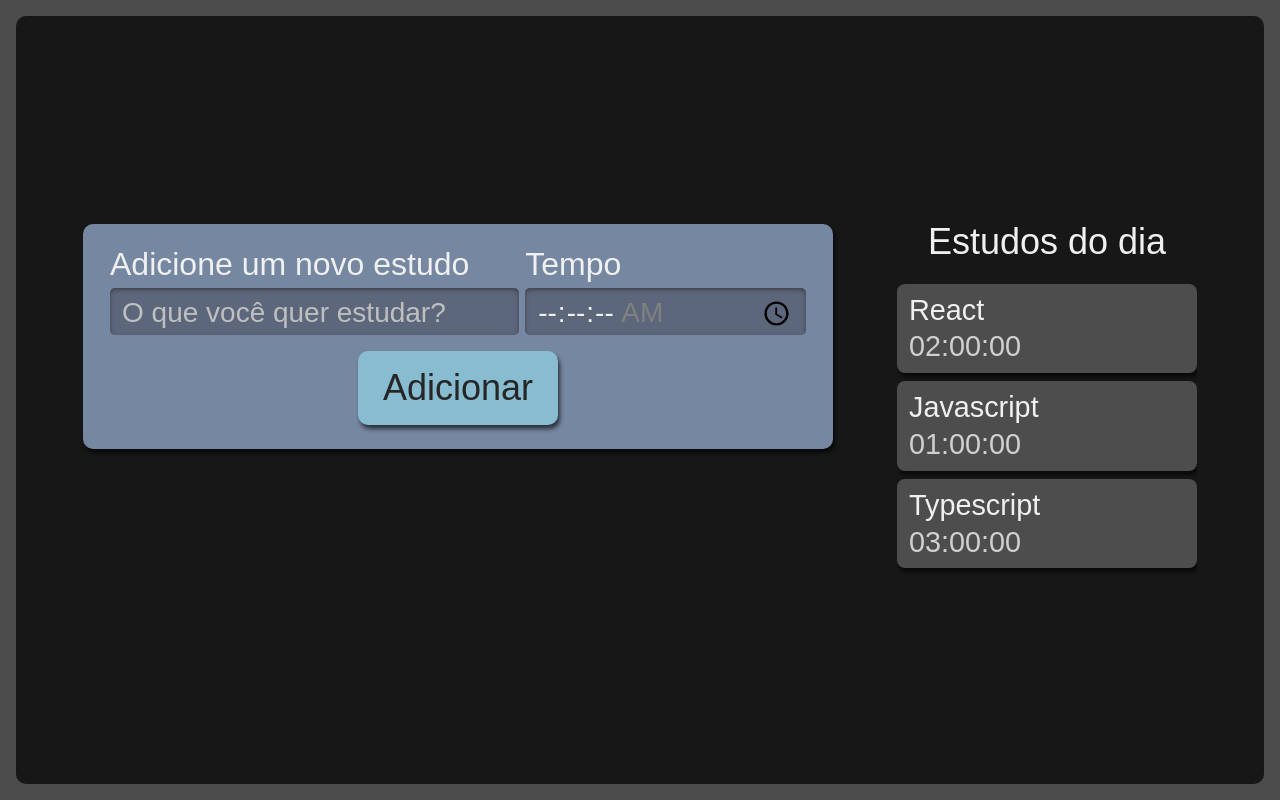
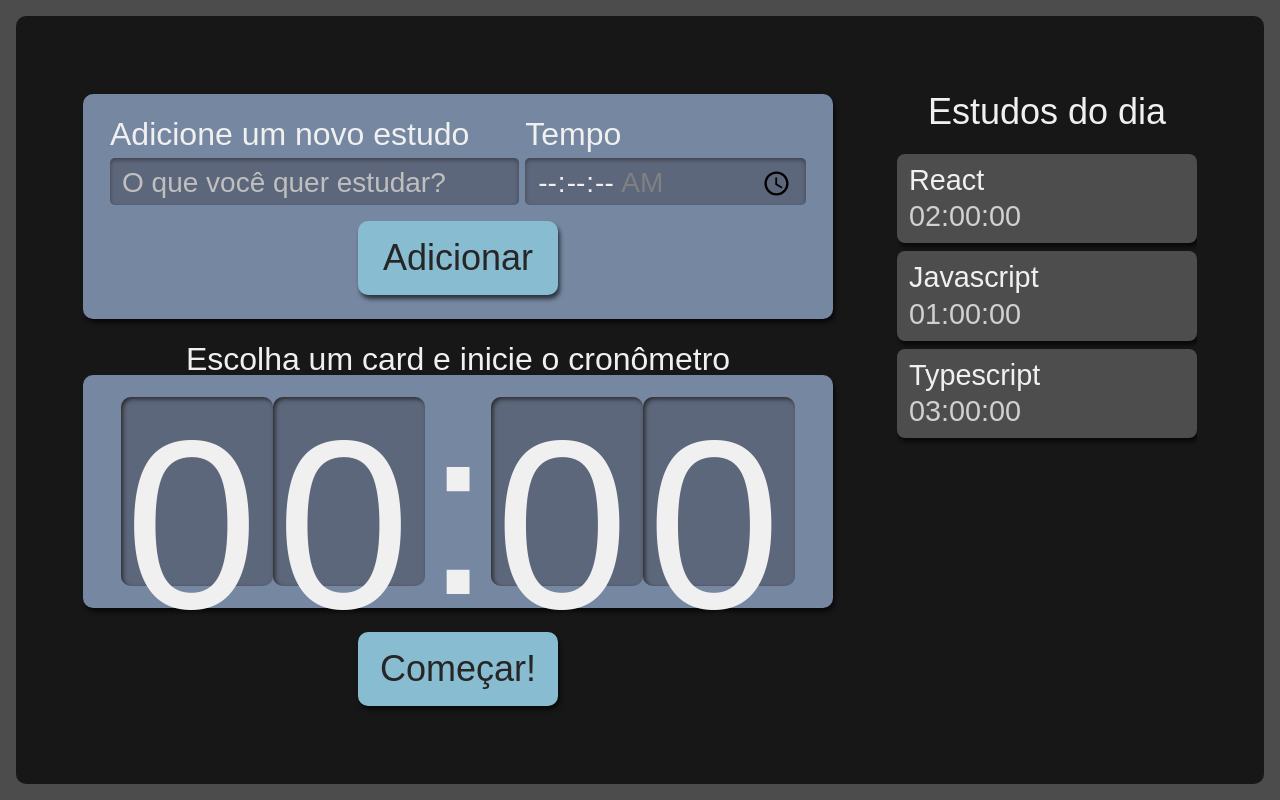
Before and after one commit to AdmAlexandreMattos/react-alura-studies, a React (Create React App) app: page / in a window 1280 px wide. Built offline with nearby package versions, Linux system fonts and the light colour scheme.

Commit message:
Criando o cronômetro
Criando o cronômetro para exibição do tempo corrido em relação ao estudo.

```diff
--- /dev/null
+++ b/src/components/Cronometro/Cronometro.module.scss
@@ -0,0 +1,58 @@
+.cronometro {
+  display: flex;
+  flex-direction: column;
+  align-items: center;
+  grid-area: cronometro;
+
+  .relogioWrapper {
+    align-items: center;
+    background-color: #7687a1;
+    border-radius: 10px;
+    box-shadow: 2px 4px 4px #0000009f;
+    box-sizing: border-box;
+    display: flex;
+    font-size: 5rem;
+    justify-content: center;
+    margin-bottom: 24px;
+    padding: 16px 12px;
+    width: 100%;
+  }
+
+  .titulo {
+    font-size: 2rem;
+  }
+
+  button {
+    background-color: #88bcd1;
+    border-radius: 10px;
+    box-shadow: 2px 4px 4px #0000009f;
+    color: #272626;
+    cursor: pointer;
+    font-size: 1.25rem;
+    padding: 16px;
+    width: 150px;
+
+    &:active {
+      background-color: #7ca6b7;
+      box-shadow: 2px 2px 4px #0000009f inset;
+      cursor: auto;
+    }
+  }
+
+  @media screen and (min-width: 1280px) {
+    .relogioWrapper {
+      font-size: 15rem;
+    }
+
+    p {
+      font-size: 2rem;
+    }
+
+    button {
+      grid-column-start: span 2;
+      justify-self: center;
+      width: 200px;
+      font-size: 2.25rem;
+    }
+  }
+}
--- /dev/null
+++ b/src/components/Cronometro/Cronometro.tsx
@@ -0,0 +1,15 @@
+import Botao from "../Botao";
+import Relogio from "./Relogio";
+import style from "./Cronometro.module.scss";
+
+export function Cronometro() {
+  return (
+    <div className={style.cronometro}>
+      <p className={style.titulo}>Escolha um card e inicie o cronômetro</p>
+      <div className={style.relogioWrapper}>
+        <Relogio />
+      </div>
+      <Botao>Começar!</Botao>
+    </div>
+  );
+}
--- /dev/null
+++ b/src/components/Cronometro/Relogio/Relogio.module.scss
@@ -0,0 +1,21 @@
+.relogioNumero {
+  background-color: #5d677c;
+  box-shadow: 2px 2px 4px #2b2b2b inset;
+  height: 3.6rem;
+  width: 3rem;
+  padding: 8px 4px;
+  border-radius: 10px;
+
+  @media screen and (min-width: 1280px) {
+    height: 10.8rem;
+    width: 9rem;
+  }
+}
+
+.relogioDivisao {
+  height: 4.2rem;
+
+  @media screen and (min-width: 1280px) {
+    height: 12.6rem;
+  }
+}
--- /dev/null
+++ b/src/components/Cronometro/Relogio/Relogio.tsx
@@ -0,0 +1,13 @@
+import style from "./Relogio.module.scss";
+
+export function Relogio() {
+  return (
+    <>
+      <span className={style.relogioNumero}>0</span>
+      <span className={style.relogioNumero}>0</span>
+      <span className={style.relogioDivisao}>:</span>
+      <span className={style.relogioNumero}>0</span>
+      <span className={style.relogioNumero}>0</span>
+    </>
+  );
+}
--- /dev/null
+++ b/src/components/Cronometro/Relogio/index.tsx
@@ -0,0 +1,3 @@
+import { Relogio } from "./Relogio";
+
+export default Relogio;
--- /dev/null
+++ b/src/components/Cronometro/index.tsx
@@ -0,0 +1,3 @@
+import { Cronometro } from "./Cronometro";
+
+export default Cronometro;
--- a/src/pages/App.tsx
+++ b/src/pages/App.tsx
@@ -1,3 +1,4 @@
+import Cronometro from "../components/Cronometro";
 import Formulario from "../components/Formulario";
 import Lista from "../components/Lista";
 import style from "./App.module.scss";
@@ -7,6 +8,7 @@
     <div className={style.AppStyle}>
       <Formulario />
       <Lista />
+      <Cronometro />
     </div>
   );
 }
```
